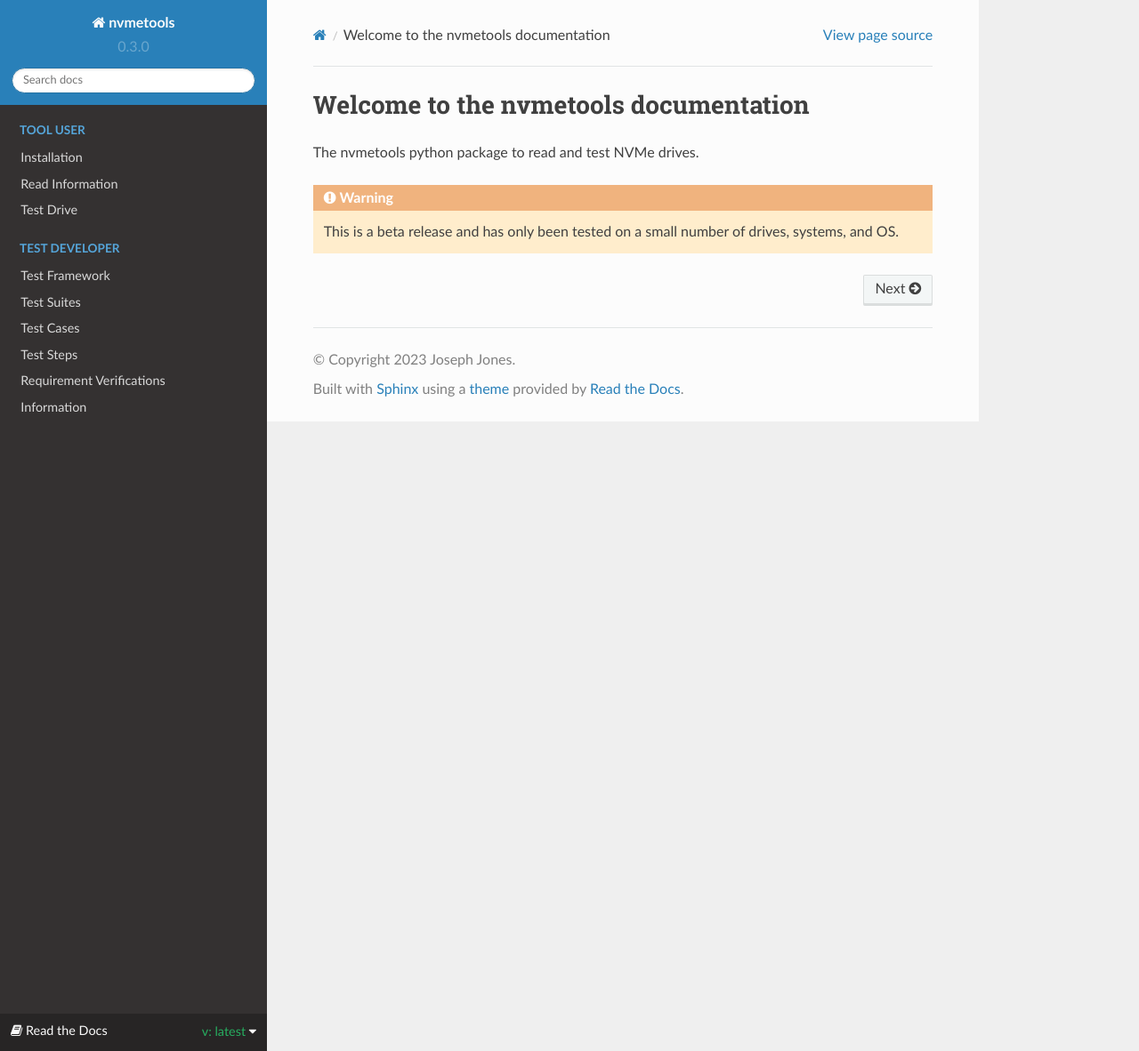
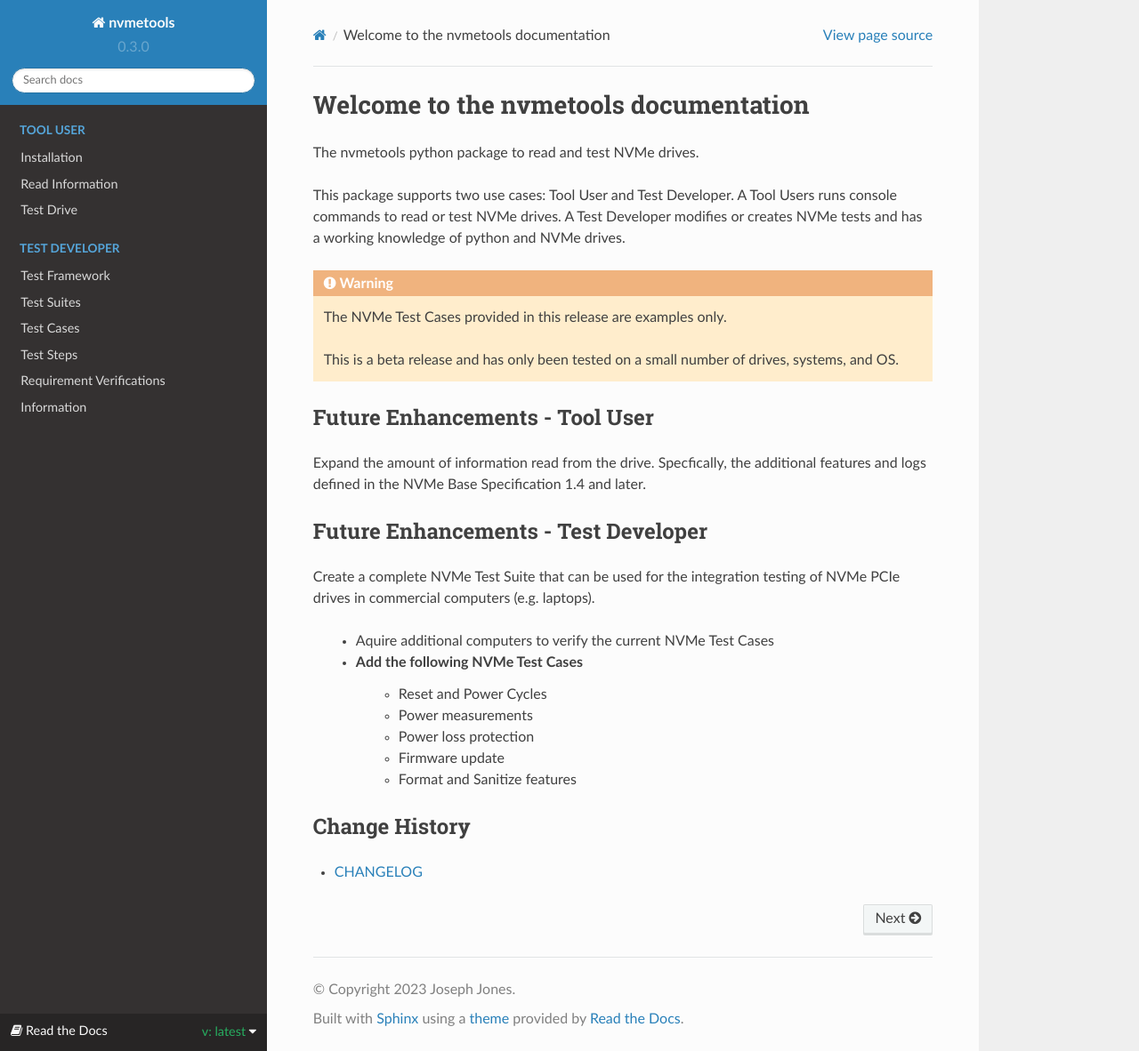
Before and after one commit to jtjones1001/nvmetools, a Sphinx documentation site: the page built from docs/index.rst, in a window 1280 px wide and 1182 px high. Shown: the whole window at 89% size. Built offline with Sphinx 7.4.7 and the Read the Docs theme 2.0.0, drawn with Linux system fonts in a browser that asks for light colours.

Commit message:
updated links for documentation

```diff
--- a/docs/index.rst
+++ b/docs/index.rst
@@ -2,8 +2,37 @@ Welcome to the nvmetools documentation
 ======================================
 The nvmetools python package to read and test NVMe drives.
 
+This package supports two use cases:  Tool User and Test Developer.  A Tool Users runs console
+commands to read or test NVMe drives.  A Test Developer modifies or creates NVMe tests and
+has a working knowledge of python and NVMe drives.
+
 .. warning::
+   The NVMe Test Cases provided in this release are examples only.
+
    This is a beta release and has only been tested on a small number of drives, systems, and OS.
+
+Future Enhancements - Tool User
+-------------------------------
+Expand the amount of information read from the drive.  Specfically, the additional features and logs
+defined in the NVMe Base Specification 1.4 and later.
+
+Future Enhancements - Test Developer
+-------------------------------------
+Create a complete NVMe Test Suite that can be used for the integration testing of NVMe PCIe drives
+in commercial computers (e.g. laptops).
+
+        - Aquire additional computers to verify the current NVMe Test Cases
+        - Add the following NVMe Test Cases
+                - Reset and Power Cycles
+                - Power measurements
+                - Power loss protection
+                - Firmware update
+                - Format and Sanitize features
+
+Change History
+--------------
+- `CHANGELOG <https://github.com/jtjones1001/nvmetools/blob/e4dbba5f95b5a5b621d131e6db3ea104dc51d1f3/src/nvmetools/resources/documentation/checknvme/nvme_health_check.pdf>`_
+
 
 .. Hidden TOCs
 
--- a/pyproject.toml
+++ b/pyproject.toml
@@ -4,7 +4,7 @@ build-backend = "setuptools.build_meta"
 
 [project]
 name = "nvmetools"
-version = "0.2.50"
+version = "0.2.51"
 description = "Basic tools for working with NVMe SSD on Windows or Linux"
 readme = "README.md"
 authors = [{ name = "Joe Jones", email = "joejones@chargetrap.com" }]
```
Also changed, not shown: CHANGELOG.md (added, +12 -0 lines), README.md (+1 -0 lines), 4 other files.
